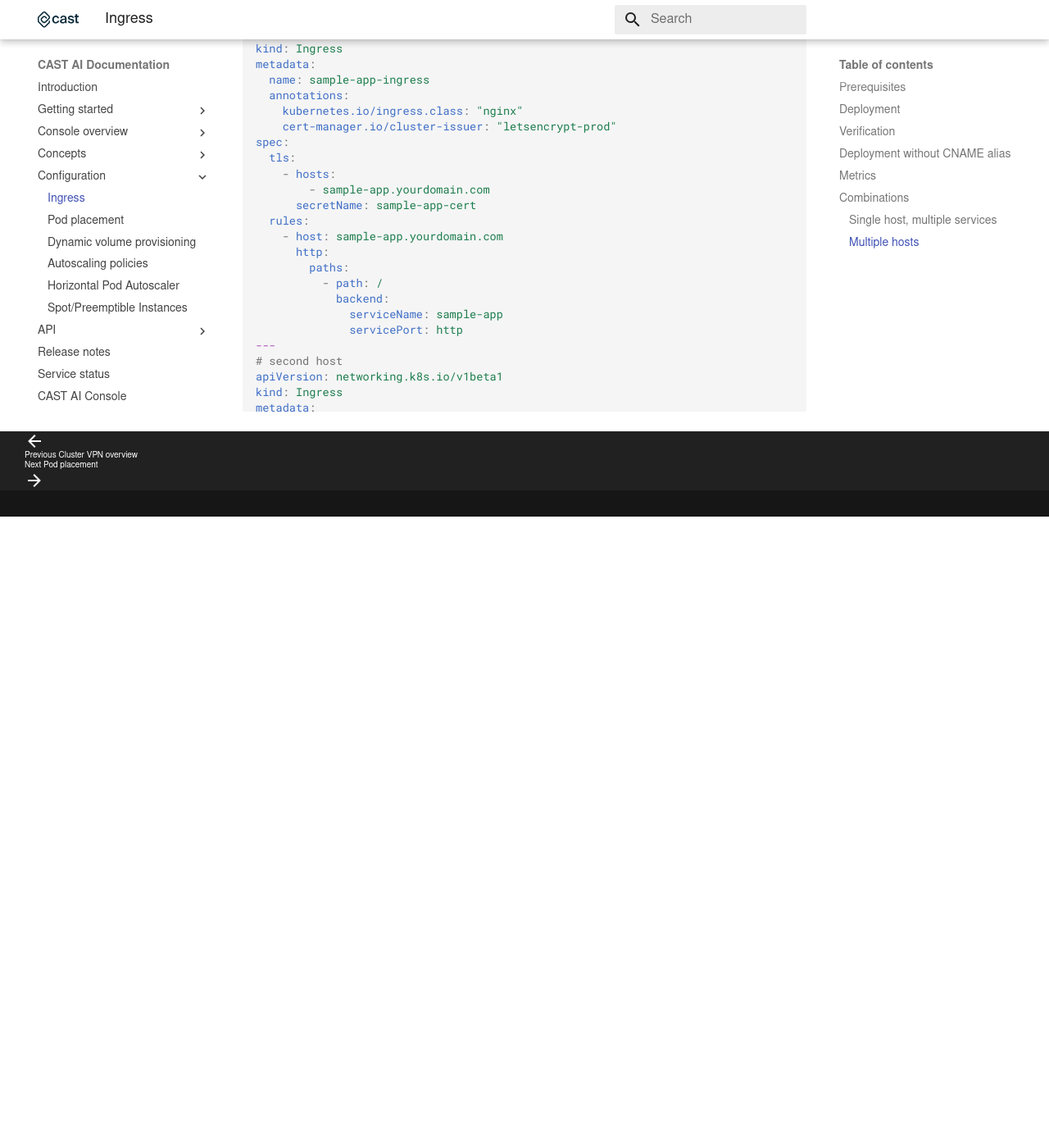
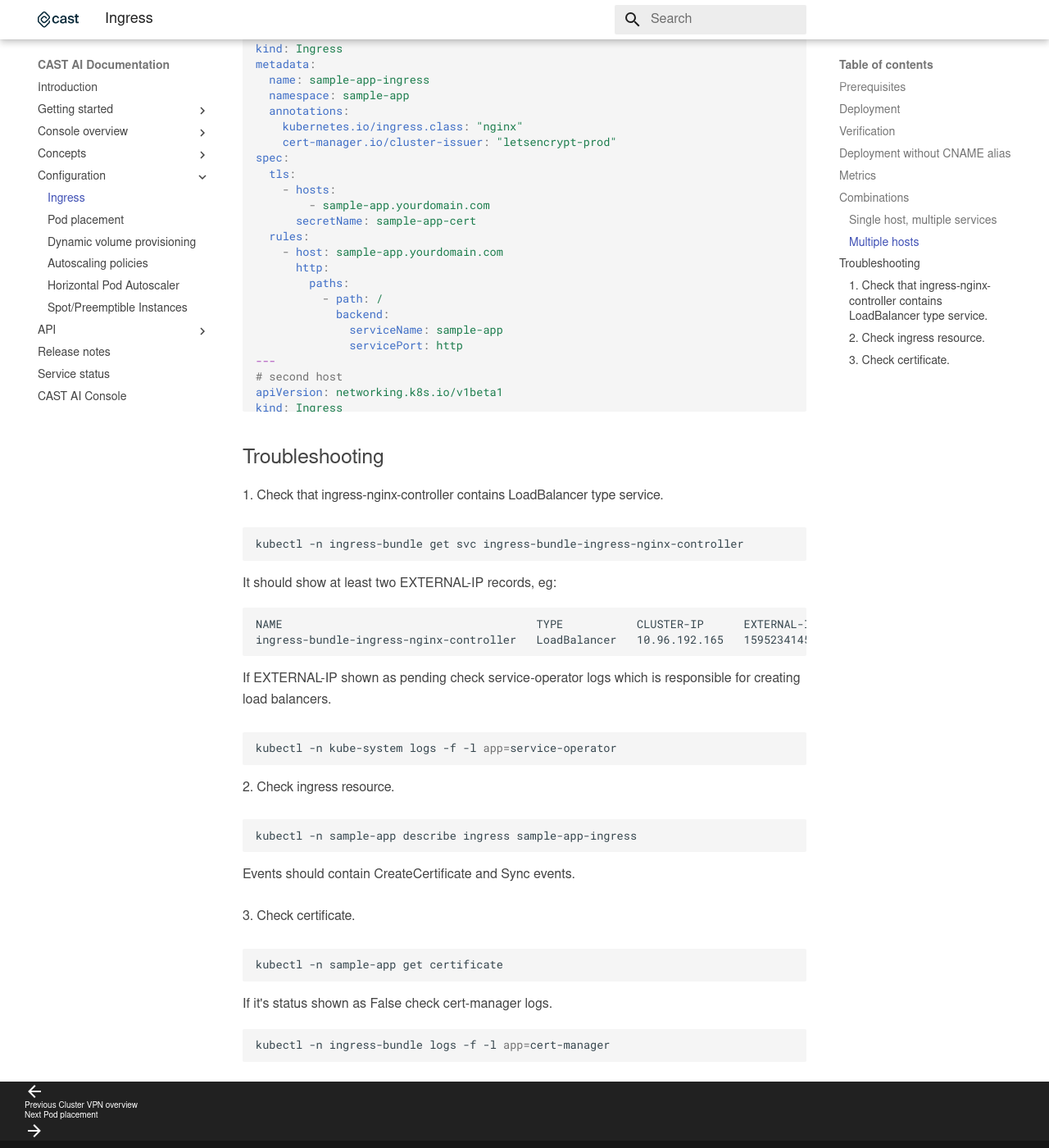
Before and after one commit to castai/docs, an MkDocs documentation site: the page built from docs/guides/ingress.md, in a window 1280 px wide and 1400 px high, scrolled down 4982 px. Shown: the whole window at 82% size. Built offline with MkDocs 1.6.1 and Material for MkDocs 9.7.7, drawn with Linux system fonts in a browser that asks for light colours; some web fonts are replaced; before the commit the page ends 5612 px from its top, so only the background shows below that; some of the changed text lies outside the part shown.

Commit message:
Add ingress troubleshooting guide

````diff
--- a/docs/guides/ingress.md
+++ b/docs/guides/ingress.md
@@ -42,10 +42,17 @@ Then:
 This is a basic setup consisting of 2-replica deployment, a service description for it, and an Ingress resource to publish that service. Change value `sample-app.yourdomain.com` to the DNS CNAME that you have created, and deploy everything else as-is to your cluster.
 
 ```yaml
+apiVersion: v1
+kind: Namespace
+metadata:
+  name: sample-app
+
+---
 apiVersion: apps/v1
 kind: Deployment
 metadata:
   name: sample-app
+  namespace: sample-app
 spec:
   replicas: 2
   selector:
@@ -68,6 +75,7 @@ apiVersion: v1
 kind: Service
 metadata:
   name: sample-app
+  namespace: sample-app
 spec:
   type: NodePort
   selector:
@@ -83,6 +91,7 @@ apiVersion: networking.k8s.io/v1beta1
 kind: Ingress
 metadata:
   name: sample-app-ingress
+  namespace: sample-app
   annotations:
     kubernetes.io/ingress.class: "nginx"
     cert-manager.io/cluster-issuer: "letsencrypt-prod"
@@ -201,6 +210,7 @@ apiVersion: networking.k8s.io/v1beta1
 kind: Ingress
 metadata:
   name: sample-app-ingress
+  namespace: sample-app
   annotations:
     kubernetes.io/ingress.class: "nginx"
     cert-manager.io/cluster-issuer: "letsencrypt-prod"
@@ -223,6 +233,7 @@ apiVersion: networking.k8s.io/v1beta1
 kind: Ingress
 metadata:
   name: sample-app-ingress2
+  namespace: sample-app
   annotations:
     kubernetes.io/ingress.class: "nginx"
     cert-manager.io/cluster-issuer: "letsencrypt-prod"
@@ -248,6 +259,7 @@ apiVersion: networking.k8s.io/v1beta1
 kind: Ingress
 metadata:
   name: sample-app-ingress3
+  namespace: sample-app
   annotations:
     kubernetes.io/ingress.class: "nginx"
     cert-manager.io/cluster-issuer: "letsencrypt-prod"
@@ -285,3 +297,35 @@ spec:
               serviceName: sample-app2
               servicePort: http
 ```
+
+## Troubleshooting
+
+#### 1. Check that ingress-nginx-controller contains LoadBalancer type service.
+```sh
+kubectl -n ingress-bundle get svc ingress-bundle-ingress-nginx-controller
+```
+It should show at least two EXTERNAL-IP records, eg:
+```
+NAME                                      TYPE           CLUSTER-IP      EXTERNAL-IP                                               PORT(S)                      AGE
+ingress-bundle-ingress-nginx-controller   LoadBalancer   10.96.192.165   1595234145.am-f46bb49a.local.onmulti.cloud,34.89.152.59   80:30562/TCP,443:31333/TCP   4m52s
+```
+If EXTERNAL-IP shown as pending check service-operator logs which is responsible for creating load balancers.
+
+```sh
+kubectl -n kube-system logs -f -l app=service-operator
+```
+
+#### 2. Check ingress resource.
+```sh
+kubectl -n sample-app describe ingress sample-app-ingress
+```
+Events should contain CreateCertificate and Sync events.
+
+#### 3.  Check certificate.
+```sh
+kubectl -n sample-app get certificate
+```
+If it's status shown as False check cert-manager logs.
+```sh
+kubectl -n ingress-bundle logs -f -l app=cert-manager
+```
````
